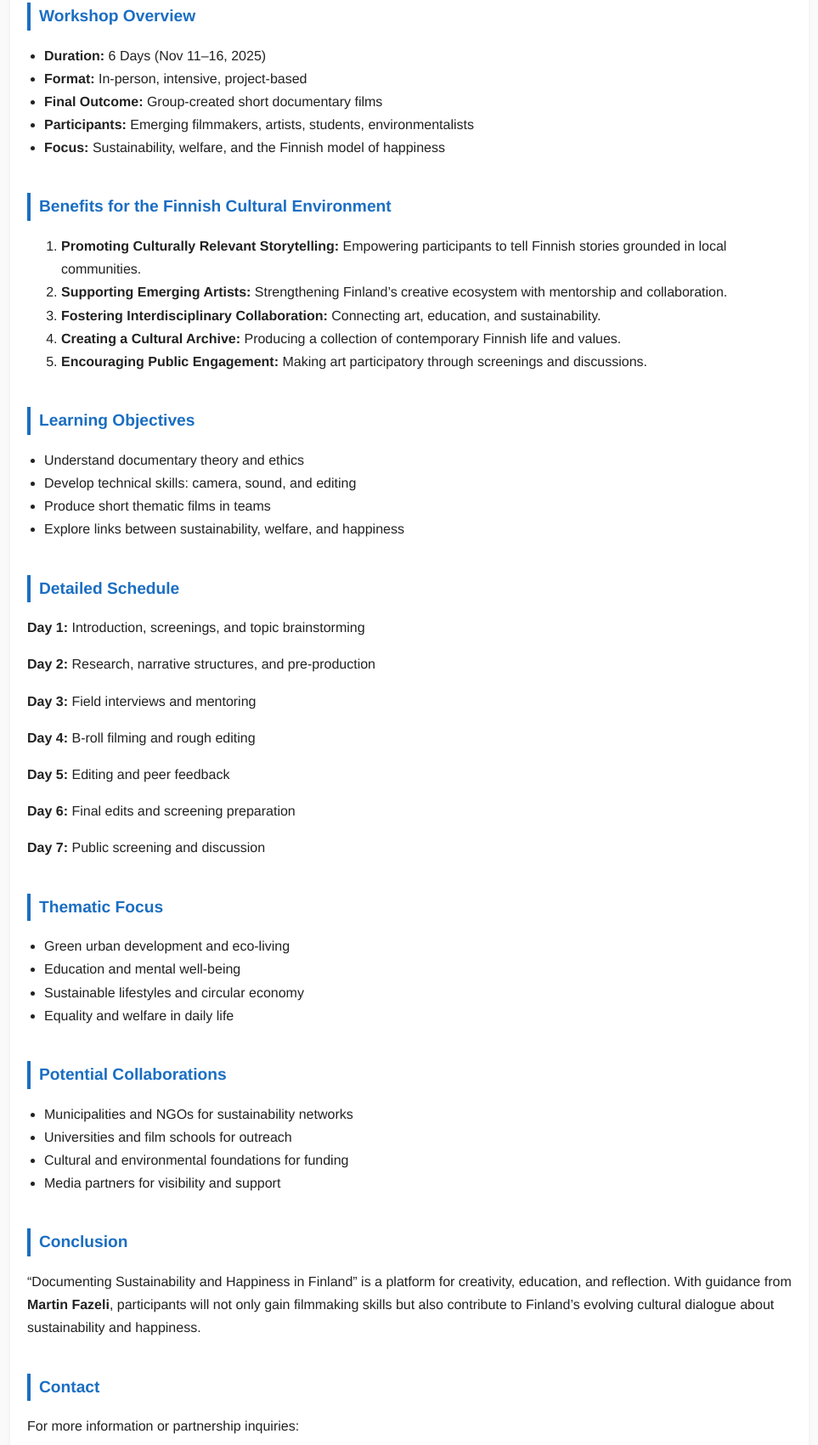
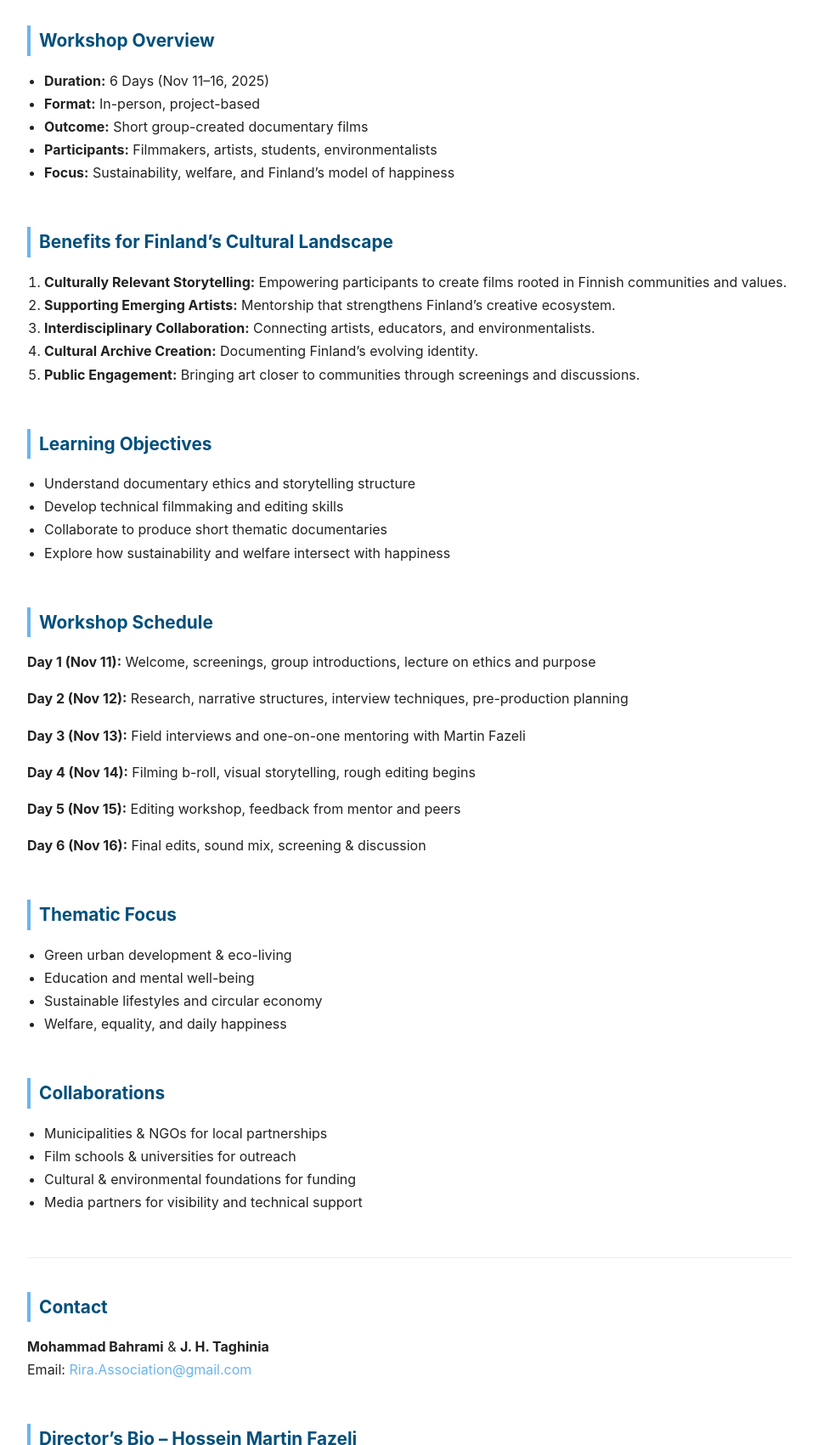
Before and after one commit to rira-workshop/rira-workshop, a plain HTML site: page index.html in a window 1280 px wide. Shown: the part 627-2328 px from the top of the page at 85% size, without its empty margins (158-1121 px from the left). Drawn offline with Linux system fonts and the light colour scheme.

Commit message:
Update index.html

```diff
--- a/index.html
+++ b/index.html
@@ -5,65 +5,84 @@
   <meta name="viewport" content="width=device-width, initial-scale=1.0">
   <title>Documentary Filmmaking Workshop – Finland 2025</title>
   <style>
+    :root {
+      --primary: #004f7c;
+      --accent: #6cb4ee;
+      --bg: #f6f9fc;
+      --text: #222;
+    }
     body {
-      font-family: "Helvetica Neue", Arial, sans-serif;
+      font-family: "Inter", "Helvetica Neue", Arial, sans-serif;
+      margin: 0;
+      background: var(--bg);
+      color: var(--text);
       line-height: 1.7;
-      color: #222;
-      background-color: #fafafa;
-      margin: 0;
-      padding: 0;
     }
     header {
-      background: #e7f0f8;
+      background: linear-gradient(135deg, var(--primary), var(--accent));
+      color: white;
       text-align: center;
-      padding: 60px 20px 40px;
+      padding: 80px 20px 60px;
     }
     header h1 {
-      font-size: 1.9rem;
+      font-size: 2rem;
       margin-bottom: 0.5rem;
+      letter-spacing: 0.5px;
     }
     header h2 {
-      font-size: 1.1rem;
-      color: #555;
+      font-size: 1.2rem;
       font-weight: 400;
+      opacity: 0.9;
+    }
+    header p {
+      margin-top: 1rem;
+      font-size: 0.95rem;
+      opacity: 0.9;
     }
     main {
       max-width: 900px;
-      margin: 0 auto;
-      padding: 40px 20px;
-      background: #fff;
-      box-shadow: 0 2px 6px rgba(0,0,0,0.05);
-      border-radius: 12px;
+      margin: -40px auto 60px;
+      background: white;
+      border-radius: 20px;
+      box-shadow: 0 8px 25px rgba(0,0,0,0.08);
+      padding: 50px 40px;
     }
     section {
-      margin-bottom: 40px;
+      margin-bottom: 50px;
     }
     h3 {
-      border-left: 4px solid #1b6ec2;
+      color: var(--primary);
+      border-left: 4px solid var(--accent);
       padding-left: 10px;
-      color: #1b6ec2;
-      margin-bottom: 10px;
-      font-size: 1.2rem;
+      margin-bottom: 15px;
+      font-size: 1.3rem;
     }
-    ul {
+    ul, ol {
       padding-left: 20px;
     }
+    em { color: var(--accent); font-style: normal; }
     footer {
       text-align: center;
+      padding: 40px 20px;
       font-size: 0.9rem;
-      color: #666;
-      margin: 40px 0;
+      color: #555;
     }
     a {
-      color: #1b6ec2;
+      color: var(--accent);
       text-decoration: none;
     }
     a:hover {
       text-decoration: underline;
     }
-    @media (max-width: 600px) {
-      header h1 { font-size: 1.5rem; }
-      main { padding: 25px 15px; }
+    hr {
+      border: none;
+      height: 1px;
+      background: #eee;
+      margin: 40px 0;
+    }
+    @media (max-width: 650px) {
+      main { padding: 30px 20px; }
+      header h1 { font-size: 1.6rem; }
     }
   </style>
 </head>
@@ -81,81 +100,76 @@
 
   <section>
     <h3>Introduction</h3>
-    <p>Finland is globally celebrated for its sustainable practices, robust welfare systems, and strong sense of collective well-being. Ranked as the world’s happiest country for several years, Finland provides a unique context for this workshop: <em>“Documenting Sustainability and Happiness in Finland.”</em></p>
-    <p>Led by acclaimed filmmaker <strong>Martin Fazeli</strong>, this 6-day hands-on workshop provides participants with the tools and mentorship to create short documentaries (5–10 minutes) exploring the relationship between sustainability and happiness.</p>
+    <p>Finland is globally recognized for its sustainable practices, robust welfare system, and strong sense of collective well-being. Ranked the world’s happiest country multiple years in a row, it serves as the perfect context for this workshop — <em>“Documenting Sustainability and Happiness in Finland.”</em></p>
+    <p>Led by acclaimed filmmaker <strong>Martin Fazeli</strong>, this 6-day intensive hands-on program offers participants the opportunity to create short documentaries exploring how sustainability contributes to happiness in Finnish society.</p>
   </section>
 
   <section>
     <h3>Workshop Overview</h3>
     <ul>
       <li><strong>Duration:</strong> 6 Days (Nov 11–16, 2025)</li>
-      <li><strong>Format:</strong> In-person, intensive, project-based</li>
-      <li><strong>Final Outcome:</strong> Group-created short documentary films</li>
-      <li><strong>Participants:</strong> Emerging filmmakers, artists, students, environmentalists</li>
-      <li><strong>Focus:</strong> Sustainability, welfare, and the Finnish model of happiness</li>
+      <li><strong>Format:</strong> In-person, project-based</li>
+      <li><strong>Outcome:</strong> Short group-created documentary films</li>
+      <li><strong>Participants:</strong> Filmmakers, artists, students, environmentalists</li>
+      <li><strong>Focus:</strong> Sustainability, welfare, and Finland’s model of happiness</li>
     </ul>
   </section>
 
   <section>
-    <h3>Benefits for the Finnish Cultural Environment</h3>
+    <h3>Benefits for Finland’s Cultural Landscape</h3>
     <ol>
-      <li><strong>Promoting Culturally Relevant Storytelling:</strong> Empowering participants to tell Finnish stories grounded in local communities.</li>
-      <li><strong>Supporting Emerging Artists:</strong> Strengthening Finland’s creative ecosystem with mentorship and collaboration.</li>
-      <li><strong>Fostering Interdisciplinary Collaboration:</strong> Connecting art, education, and sustainability.</li>
-      <li><strong>Creating a Cultural Archive:</strong> Producing a collection of contemporary Finnish life and values.</li>
-      <li><strong>Encouraging Public Engagement:</strong> Making art participatory through screenings and discussions.</li>
+      <li><strong>Culturally Relevant Storytelling:</strong> Empowering participants to create films rooted in Finnish communities and values.</li>
+      <li><strong>Supporting Emerging Artists:</strong> Mentorship that strengthens Finland’s creative ecosystem.</li>
+      <li><strong>Interdisciplinary Collaboration:</strong> Connecting artists, educators, and environmentalists.</li>
+      <li><strong>Cultural Archive Creation:</strong> Documenting Finland’s evolving identity.</li>
+      <li><strong>Public Engagement:</strong> Bringing art closer to communities through screenings and discussions.</li>
     </ol>
   </section>
 
   <section>
     <h3>Learning Objectives</h3>
     <ul>
-      <li>Understand documentary theory and ethics</li>
-      <li>Develop technical skills: camera, sound, and editing</li>
-      <li>Produce short thematic films in teams</li>
-      <li>Explore links between sustainability, welfare, and happiness</li>
+      <li>Understand documentary ethics and storytelling structure</li>
+      <li>Develop technical filmmaking and editing skills</li>
+      <li>Collaborate to produce short thematic documentaries</li>
+      <li>Explore how sustainability and welfare intersect with happiness</li>
     </ul>
   </section>
 
   <section>
-    <h3>Detailed Schedule</h3>
-    <p><strong>Day 1:</strong> Introduction, screenings, and topic brainstorming</p>
-    <p><strong>Day 2:</strong> Research, narrative structures, and pre-production</p>
-    <p><strong>Day 3:</strong> Field interviews and mentoring</p>
-    <p><strong>Day 4:</strong> B-roll filming and rough editing</p>
-    <p><strong>Day 5:</strong> Editing and peer feedback</p>
-    <p><strong>Day 6:</strong> Final edits and screening preparation</p>
-    <p><strong>Day 7:</strong> Public screening and discussion</p>
+    <h3>Workshop Schedule</h3>
+    <p><strong>Day 1 (Nov 11):</strong> Welcome, screenings, group introductions, lecture on ethics and purpose</p>
+    <p><strong>Day 2 (Nov 12):</strong> Research, narrative structures, interview techniques, pre-production planning</p>
+    <p><strong>Day 3 (Nov 13):</strong> Field interviews and one-on-one mentoring with Martin Fazeli</p>
+    <p><strong>Day 4 (Nov 14):</strong> Filming b-roll, visual storytelling, rough editing begins</p>
+    <p><strong>Day 5 (Nov 15):</strong> Editing workshop, feedback from mentor and peers</p>
+    <p><strong>Day 6 (Nov 16):</strong> Final edits, sound mix, screening & discussion</p>
   </section>
 
   <section>
     <h3>Thematic Focus</h3>
     <ul>
-      <li>Green urban development and eco-living</li>
+      <li>Green urban development & eco-living</li>
       <li>Education and mental well-being</li>
       <li>Sustainable lifestyles and circular economy</li>
-      <li>Equality and welfare in daily life</li>
+      <li>Welfare, equality, and daily happiness</li>
     </ul>
   </section>
 
   <section>
-    <h3>Potential Collaborations</h3>
+    <h3>Collaborations</h3>
     <ul>
-      <li>Municipalities and NGOs for sustainability networks</li>
-      <li>Universities and film schools for outreach</li>
-      <li>Cultural and environmental foundations for funding</li>
-      <li>Media partners for visibility and support</li>
+      <li>Municipalities & NGOs for local partnerships</li>
+      <li>Film schools & universities for outreach</li>
+      <li>Cultural & environmental foundations for funding</li>
+      <li>Media partners for visibility and technical support</li>
     </ul>
   </section>
 
-  <section>
-    <h3>Conclusion</h3>
-    <p>“Documenting Sustainability and Happiness in Finland” is a platform for creativity, education, and reflection. With guidance from <strong>Martin Fazeli</strong>, participants will not only gain filmmaking skills but also contribute to Finland’s evolving cultural dialogue about sustainability and happiness.</p>
-  </section>
+  <hr>
 
   <section>
     <h3>Contact</h3>
-    <p>For more information or partnership inquiries:</p>
     <p>
       <strong>Mohammad Bahrami</strong> & <strong>J. H. Taghinia</strong><br>
       Email: <a href="mailto:Rira.Association@gmail.com">Rira.Association@gmail.com</a>
@@ -164,7 +178,8 @@
 
   <section>
     <h3>Director’s Bio – Hossein Martin Fazeli</h3>
-    <p>Hossein Martin Fazeli is an award-winning director with over two decades of experience producing and directing films worldwide. His works have aired on major networks such as CBC, BBC, ARTE, and Canal+, and have received 45 international awards. Fazeli has collaborated with the UNDP, European Commission, and other organizations on projects addressing human rights, women’s rights, and social justice. He was selected by the Sundance Institute for the International Filmmakers Award in 2008. He has lectured globally at institutions including SFU (Canada), SOAS (UK), Aarhus University (Denmark), and the European Film Academy.</p>
+    <p>Hossein Martin Fazeli is an award-winning director with over two decades of experience producing and directing fiction and non-fiction films. His works have aired on CBC, BBC, ARTE, and Canal+, and received over 45 international awards. He has collaborated with the UNDP, European Commission, and Nonviolence International on projects addressing human rights, women’s rights, and minority issues.</p>
+    <p>He was selected by the Sundance Institute for the International Filmmakers Award (2008) and has lectured at SFU (Canada), SOAS (UK), Aarhus University (Denmark), and the European Film Academy.</p>
     <p>More info: <a href="https://www.imdb.com/name/nm3347515/" target="_blank">IMDb Profile</a></p>
   </section>
 
```
